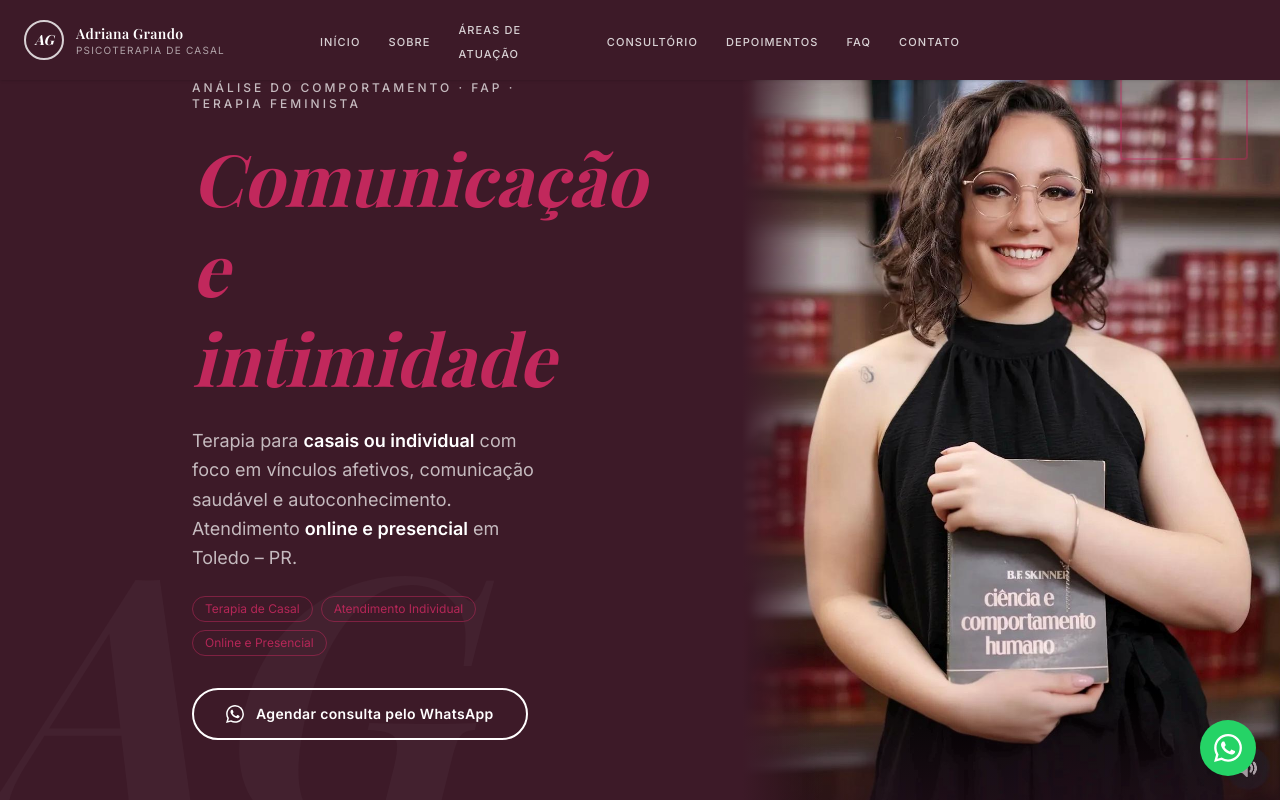
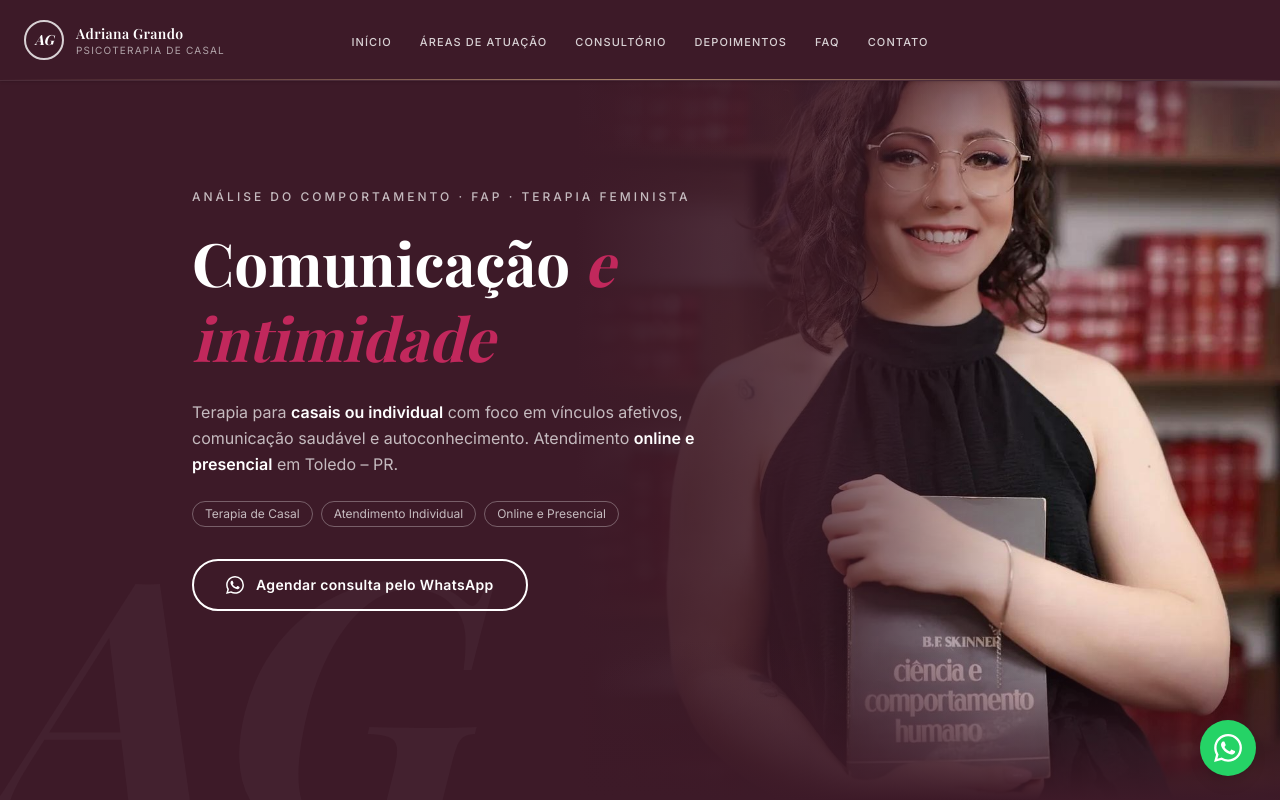
Before and after one commit to JDN-Sistemas/lp-adriana-grando, a Next.js app: page / in a window 1280 px wide. Shown: the top 800 px of the page. Built offline with nearby package versions, Linux system fonts and the light colour scheme.

Commit message:
add changes

```diff
--- a/components/HeroAboutSection.tsx
+++ b/components/HeroAboutSection.tsx
@@ -5,31 +5,49 @@ export default function HeroAboutSection() {
   return (
     <section
       id="inicio"
-      className="min-h-screen flex flex-col lg:flex-row"
+      className="relative min-h-screen bg-[#3d1a28] overflow-hidden flex items-center"
     >
-      {/* Left — texto */}
-      <div className="relative flex-1 flex flex-col justify-center px-16 lg:px-32 xl:px-48 py-32 lg:py-20 bg-[#3d1a28] overflow-hidden">
+      {/* Foto — à direita, centralizada, fundindo com o fundo */}
+      <div className="absolute right-0 top-0 bottom-0 w-full sm:w-[65%] lg:w-[55%]">
+        <Image
+          src="/adriana-grandoo.jpeg"
+          alt="Psicóloga Adriana Grando"
+          fill
+          className="object-cover object-top"
+          priority
+          sizes="(max-width: 640px) 100vw, 55vw"
+        />
+        {/* Gradiente esquerda — funde foto com o fundo */}
+        <div className="absolute inset-y-0 left-0 w-2/3 bg-linear-to-r from-[#3d1a28] via-[#3d1a28]/80 to-transparent" />
+        {/* Gradiente superior */}
+        <div className="absolute top-0 left-0 right-0 h-40 bg-linear-to-b from-[#3d1a28] to-transparent" />
+        {/* Gradiente inferior */}
+        <div className="absolute bottom-0 left-0 right-0 h-40 bg-linear-to-t from-[#3d1a28] to-transparent" />
+      </div>
+
       {/* Monograma decorativo de fundo */}
       <span
-          className="absolute -bottom-10 -left-8 text-[22rem] font-bold italic text-white/3 select-none pointer-events-none leading-none"
+        className="hidden lg:block absolute -bottom-16 -left-8 text-[22rem] font-bold italic text-white/3 select-none pointer-events-none leading-none z-0"
         style={{ fontFamily: "var(--font-playfair)" }}
       >
         AG
       </span>
 
-        <div className="relative z-10 max-w-lg">
-          <p className="text-xs tracking-[0.25em] uppercase text-white/70 mb-5 font-medium">
+      {/* Texto — à esquerda, sobre o fundo */}
+      <div className="relative z-10 pl-8 pr-6 sm:pl-16 lg:pl-32 xl:pl-48 pt-24 pb-12 lg:py-0 max-w-2xl lg:max-w-3xl">
+        <p className="text-[10px] sm:text-xs tracking-[0.25em] uppercase text-white/70 mb-5 font-medium">
           Análise do Comportamento · FAP · Terapia Feminista
         </p>
 
         <h1
-            className="text-5xl lg:text-6xl xl:text-7xl font-bold leading-tight mb-6 text-white"
+          className="text-3xl sm:text-4xl lg:text-5xl xl:text-6xl font-bold leading-tight mb-6 text-white"
           style={{ fontFamily: "var(--font-playfair)" }}
         >
-            <span className="text-primary italic">Comunicação e intimidade</span>{" "}
+          <span className="text-white">Comunicação</span>{" "}
+          <span className="text-primary italic">e intimidade</span>{" "}
         </h1>
 
-          <p className="text-white/70 text-base lg:text-lg leading-relaxed mb-6">
+        <p className="text-white/70 text-sm sm:text-base leading-relaxed mb-6">
           Terapia para <strong className="text-white">casais ou individual</strong> com foco em vínculos
           afetivos, comunicação saudável e autoconhecimento.
           Atendimento <strong className="text-white">online e presencial</strong> em Toledo – PR.
@@ -39,7 +57,7 @@ export default function HeroAboutSection() {
           {["Terapia de Casal", "Atendimento Individual", "Online e Presencial"].map((tag) => (
             <span
               key={tag}
-                className="text-xs border border-primary/50 text-primary/90 px-3 py-1 rounded-full"
+              className="text-[10px] sm:text-xs border border-white/30 text-white/70 px-3 py-1 rounded-full"
             >
               {tag}
             </span>
@@ -48,34 +66,6 @@ export default function HeroAboutSection() {
 
         <WhatsAppButton variant="light" />
       </div>
-      </div>
-
-      {/* Right — foto */}
-      <div className="relative w-full lg:w-[45%] xl:w-[42%] min-h-[60vh] lg:min-h-screen bg-[#2b1120] overflow-hidden flex items-end">
-
-        {/* Bloco de cor decorativo atrás da foto (canto superior esquerdo) */}
-        <div className="absolute top-0 left-0 w-2/3 h-1/2 bg-primary/20" />
-
-        {/* Borda de destaque superior direita */}
-        <div className="absolute top-8 right-8 w-32 h-32 border-2 border-primary/40 rounded-sm z-10 pointer-events-none" />
-
-        {/* Foto — alinhada na base, ocupa toda a largura */}
-        <div className="relative w-full h-[92%]">
-          <Image
-            src="/adriana-grandoo.jpeg"
-            alt="Psicóloga Adriana Grando"
-            fill
-            className="object-cover object-top"
-            priority
-            sizes="(max-width: 1024px) 100vw, 45vw"
-          />
-          {/* Gradiente inferior */}
-          <div className="absolute bottom-0 left-0 right-0 h-32 bg-linear-to-t from-[#2b1120]/60 to-transparent" />
-        </div>
-
-        {/* Gradiente de fusão com o lado esquerdo */}
-        <div className="absolute inset-y-0 left-0 w-20 bg-linear-to-r from-[#3d1a28] to-transparent z-10" />
-      </div>
     </section>
   );
 }
--- a/components/Navbar.tsx
+++ b/components/Navbar.tsx
@@ -1,10 +1,9 @@
 "use client";
 
-import { useState, useEffect } from "react";
+import { useState } from "react";
 
 const navLinks = [
   { label: "Início", href: "#inicio" },
-  { label: "Sobre", href: "#sobre" },
   { label: "Áreas de atuação", href: "#servicos" },
   { label: "Consultório", href: "#consultorio" },
   { label: "Depoimentos", href: "#depoimentos" },
@@ -13,18 +12,12 @@ const navLinks = [
 ];
 
 export default function Navbar() {
-  const [scrolled, setScrolled] = useState(false);
   const [menuOpen, setMenuOpen] = useState(false);
-
-  useEffect(() => {
-    const handleScroll = () => setScrolled(window.scrollY > 20);
-    window.addEventListener("scroll", handleScroll);
-    return () => window.removeEventListener("scroll", handleScroll);
-  }, []);
 
   return (
     <header
       className="fixed top-0 left-0 right-0 z-50 bg-[#3d1a28] shadow-sm"
+      style={{ borderBottom: "1px solid rgba(255,255,255,0.08)" }}
     >
       <nav className="w-full px-6 h-20 relative flex items-center">
         {/* Logo — fixado à esquerda */}
@@ -71,6 +64,15 @@ export default function Navbar() {
         </button>
       </nav>
 
+      {/* Linha decorativa inferior */}
+      <div
+        className="absolute bottom-0 left-0 right-0 h-px"
+        style={{
+          background:
+            "linear-gradient(to right, transparent 0%, rgba(198,160,120,0.5) 30%, rgba(198,160,120,0.8) 50%, rgba(198,160,120,0.5) 70%, transparent 100%)",
+        }}
+      />
+
       {/* Mobile menu */}
       {menuOpen && (
         <div className="lg:hidden bg-[#3d1a28] border-t border-white/10 px-6 py-4">
```
Also changed, not shown: 1 other file (tests, documents, lock files or other folders). Lines whose indentation alone changed are shown as unchanged.
